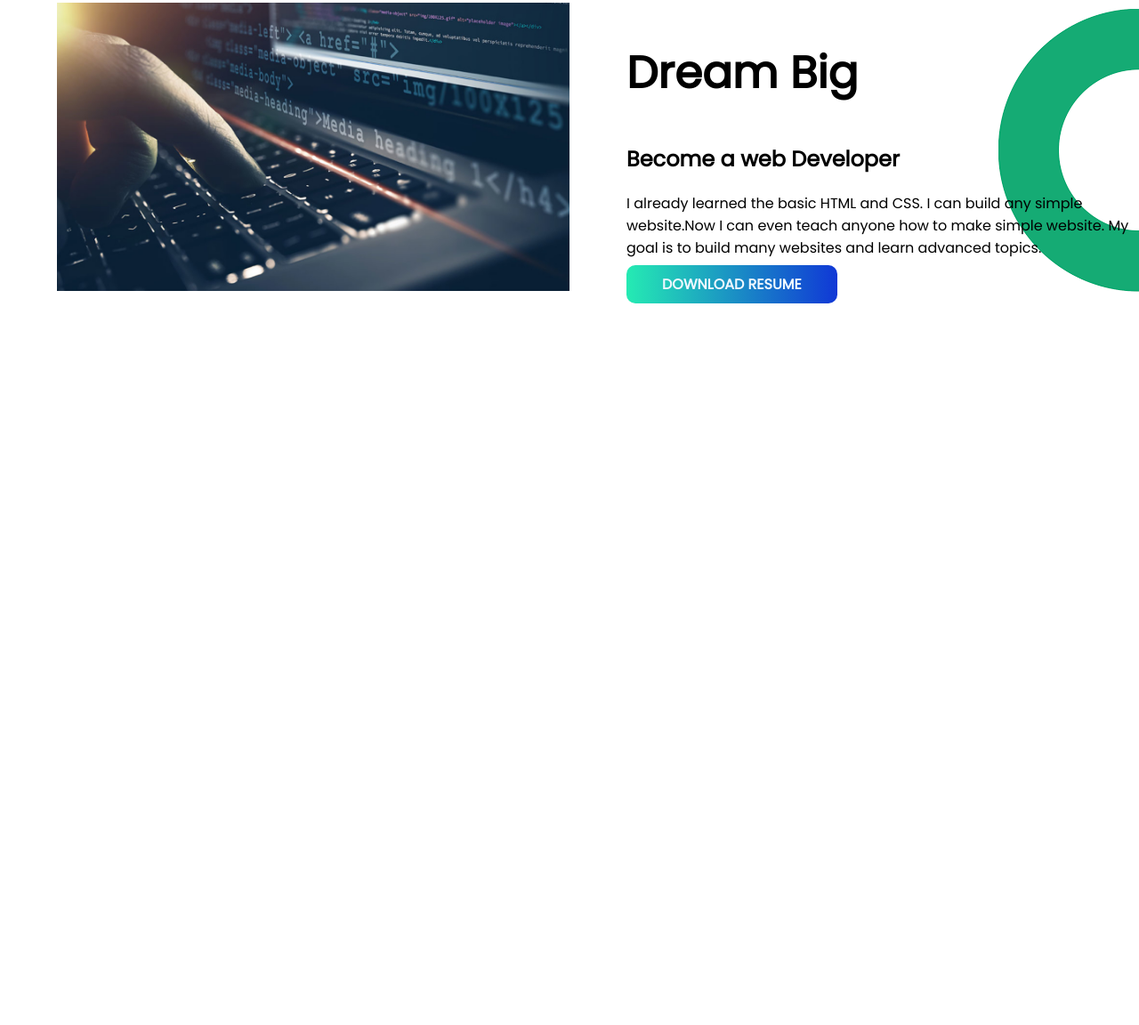
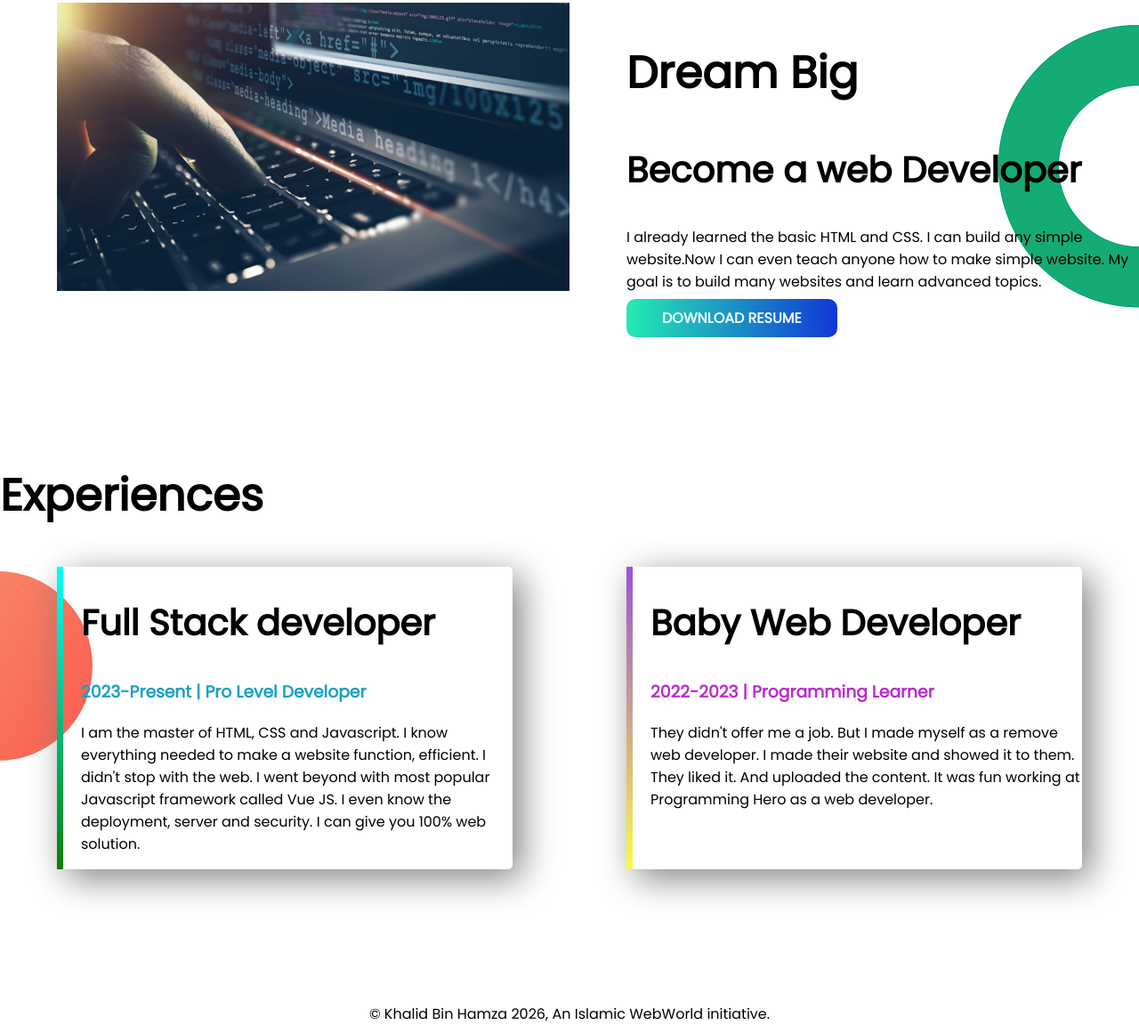
Before and after one commit to KHALID23MIA/developer-portfolio, a plain HTML site: page index.html in a window 1280 px wide. Shown: the part 685-1837 px from the top of the page at 89% size. Before the commit the page ends 1169 px from the top, so only its background shows below. Drawn offline with Linux system fonts and the light colour scheme.

Commit message:
completed

```diff
--- a/index.html
+++ b/index.html
@@ -16,9 +16,7 @@
 
 <body>
 
-    <section class="top-banner">
-
-
+    <section class="top-banner feesible-container">
 
         <div class="half-width">
             <h1>Welcome to</h1>
@@ -37,16 +35,14 @@
             <img src="images/course3.jpg" alt="icon">
         </div>
 
-
-
     </section>
 
 
 
 
-    <section class="dream-big">
 
 
+    <section class="dream-big feesible-container">
 
         <div class="half-width">
             <img src="images/desarrollador-1288x724.jpg" alt="">
@@ -63,6 +59,47 @@
 
     </section>
 
+
+
+
+
+
+    <section class="experience">
+        <h1>Experiences</h1>
+
+
+
+        <div class=" feesible-container">
+            <div id="full" class=" experience-list">
+                <h2>Full Stack developer</h1>
+                    <h3 style="color: rgb(23, 160, 198);">2023-Present | Pro Level Developer</h3>
+                    <p>I am the master of HTML, CSS and Javascript. I know everything needed to make a website function,
+                        efficient. I didn't stop with the web. I went beyond with most popular Javascript framework
+                        called
+                        Vue
+                        JS. I even know the deployment, server and security. I can give you 100% web solution.</p>
+            </div>
+            <div id="baby" class="experience-list ">
+                <h2>Baby Web Developer</h1>
+                    <h3 style="color: rgb(187, 44, 206);">2022-2023 | Programming Learner</h3>
+                    <p>They didn't offer me a job. But I made myself as a remove web developer. I made their website and
+                        showed
+                        it to them. They liked it. And uploaded the content. It was fun working at Programming Hero as a
+                        web
+                        developer.</p>
+            </div>
+        </div>
+
+
+
+
+    </section>
+
+    <footer>© Khalid Bin Hamza 2026, An Islamic WebWorld initiative.</footer>
+
+
+
+
 </body>
 
 </html>
--- a/style.css
+++ b/style.css
@@ -7,11 +7,15 @@ h1 {
     font-size: 50px;
 }
 
+h2 {
+    font-size: 40px;
+}
+
 #color {
     color: hsl(132, 89%, 48%);
 }
 
-section {
+.feesible-container {
     display: flex;
     margin-bottom: 150px;
 }
@@ -19,6 +23,7 @@ section {
 .half-width {
     width: 50%;
     padding-left: 5%;
+
 }
 
 .half-width img {
@@ -44,3 +49,34 @@ section {
     background-repeat: no-repeat;
     background-position: right;
 }
+
+.experience {
+    background-image: url(images/exp-bg.png);
+    background-repeat: no-repeat;
+    background-position: left;
+}
+
+.experience-list {
+    width: 40%;
+    margin-left: 5%;
+    margin-right: 5%;
+    box-shadow: 10px 10px 40px gray;
+    padding-left: 20px;
+    border-radius: 5px;
+}
+
+#full {
+    border-left: 7px solid;
+    border-image: linear-gradient(rgb(0, 255, 251), hwb(117 3% 51%));
+    border-image-slice: 1;
+}
+
+#baby {
+    border-left: 7px solid;
+    border-image: linear-gradient(rgb(155, 82, 215), #fcf944);
+    border-image-slice: 1;
+}
+
+footer {
+    text-align: center;
+}
```
Also changed, not shown: images/course3 - Copy.png (added), images/course_image_1 - Copy.jpg (added), images/course_image_1 - Copy.png (added), images/desarrollador-1288x724 (1) - Copy.png (added), images/jhankar - Copy.png (added), images/jhankar2 - Copy.png (added), images/my-bg - Copy.png (added).
